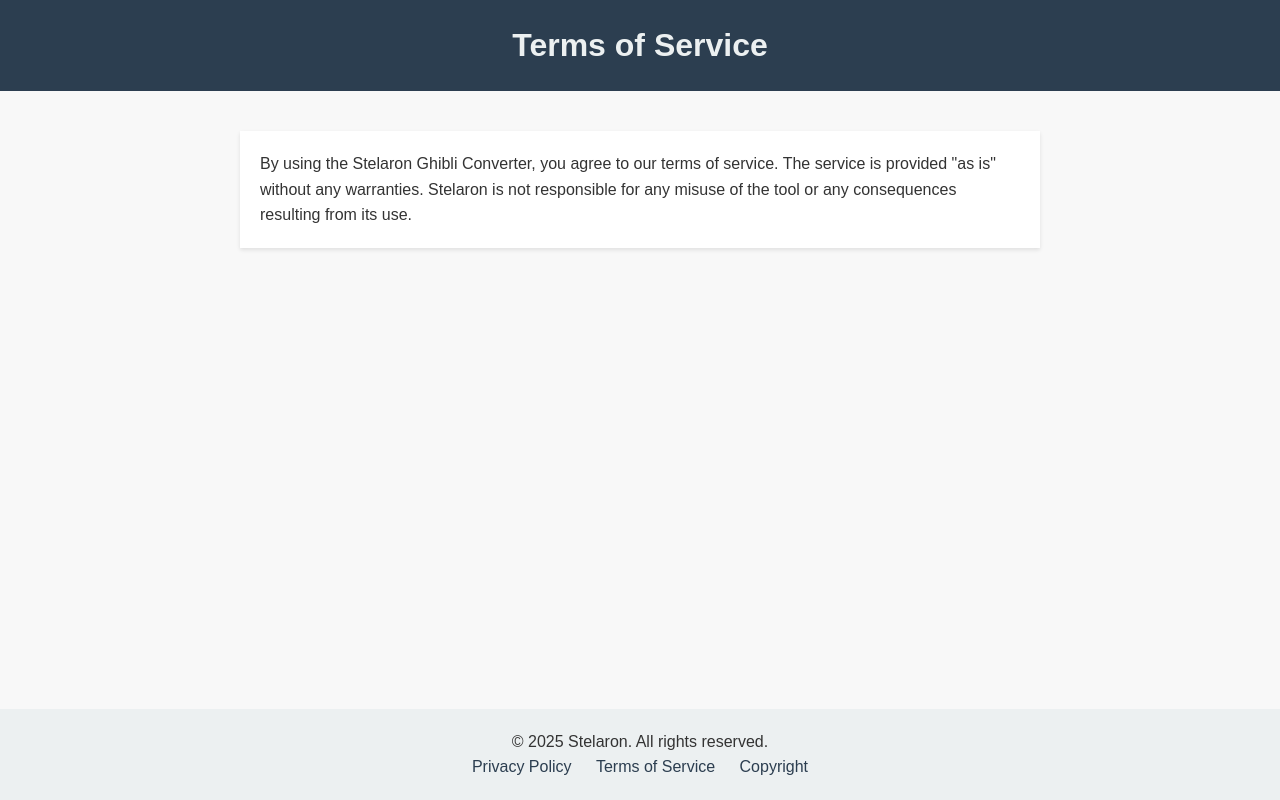
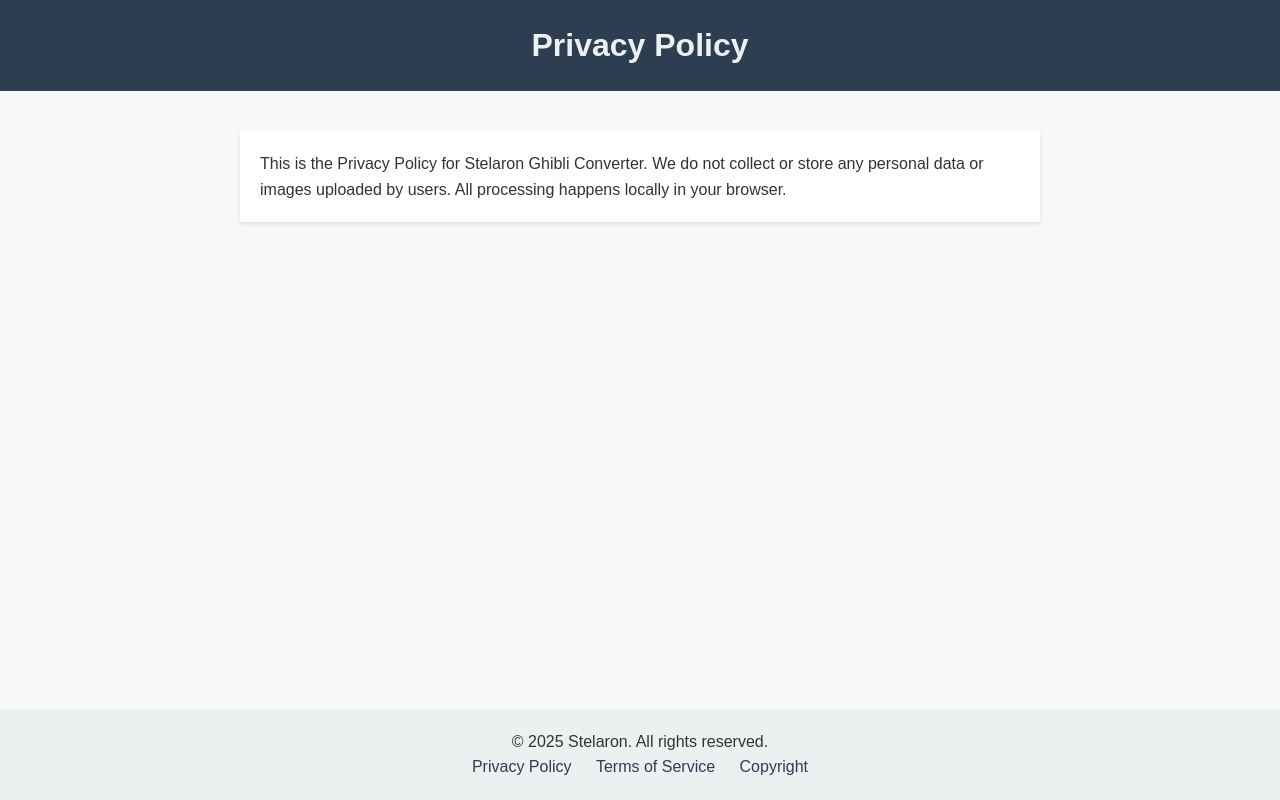
Before and after one commit to Stelaron7/habit-planner, a website: page copyright.html in a window 1280 px wide. Drawn offline with Linux system fonts and the light colour scheme.

Commit message:
Update copyright.html

```diff
--- a/copyright.html
+++ b/copyright.html
@@ -3,24 +3,24 @@
 <head>
   <meta charset="UTF-8" />
   <meta name="viewport" content="width=device-width, initial-scale=1.0" />
-  <title>Terms of Service - Stelaron</title>
-  <link rel="stylesheet" href="/style.css" />
+  <title>Privacy Policy - Stelaron</title>
+  <link rel="stylesheet" href="../style.css" />
 </head>
 <body>
   <header>
-    <h1>Terms of Service</h1>
+    <h1>Privacy Policy</h1>
   </header>
   <main>
     <p>
-      By using the Stelaron Ghibli Converter, you agree to our terms of service. The service is provided "as is" without any warranties. Stelaron is not responsible for any misuse of the tool or any consequences resulting from its use.
+      This is the Privacy Policy for Stelaron Ghibli Converter. We do not collect or store any personal data or images uploaded by users. All processing happens locally in your browser.
     </p>
   </main>
   <footer>
     <p>&copy; 2025 Stelaron. All rights reserved.</p>
     <nav>
-      <a href="/legal/privacy.html">Privacy Policy</a>
-      <a href="/legal/terms.html">Terms of Service</a>
-      <a href="/legal/copyright.html">Copyright</a>
+      <a href="privacy.html">Privacy Policy</a>
+      <a href="terms.html">Terms of Service</a>
+      <a href="copyright.html">Copyright</a>
     </nav>
   </footer>
 </body>
```
